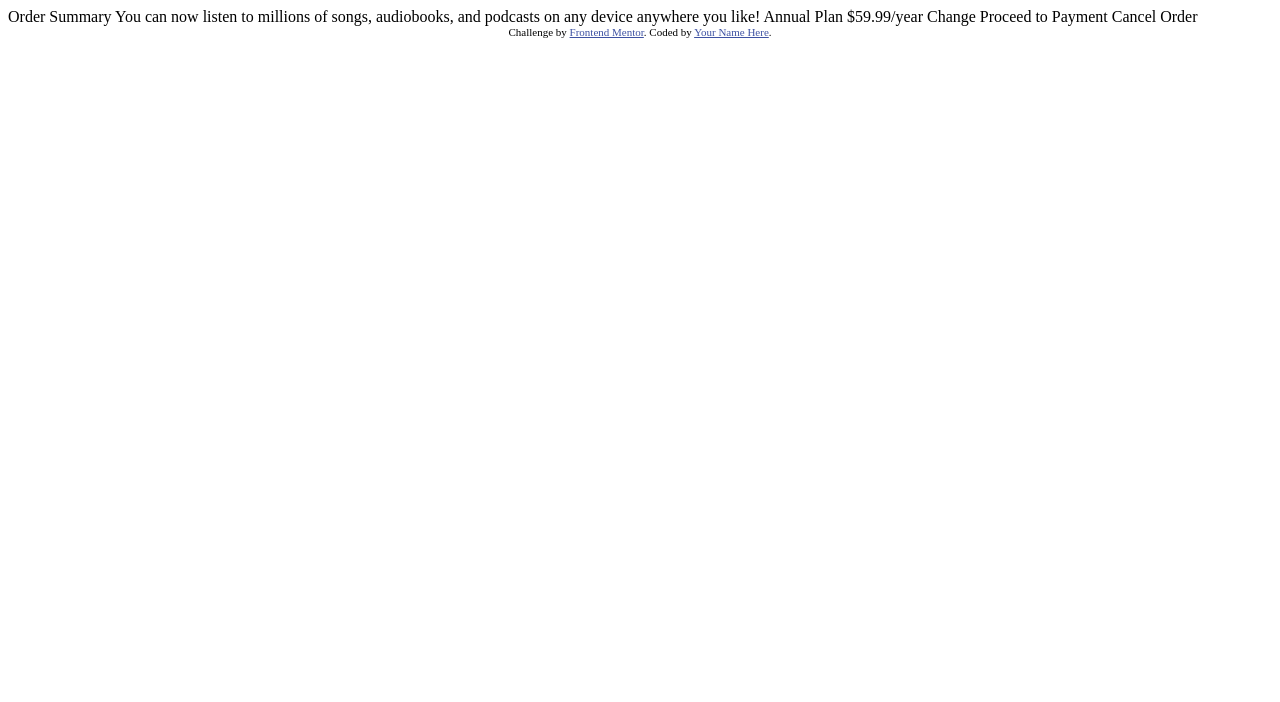
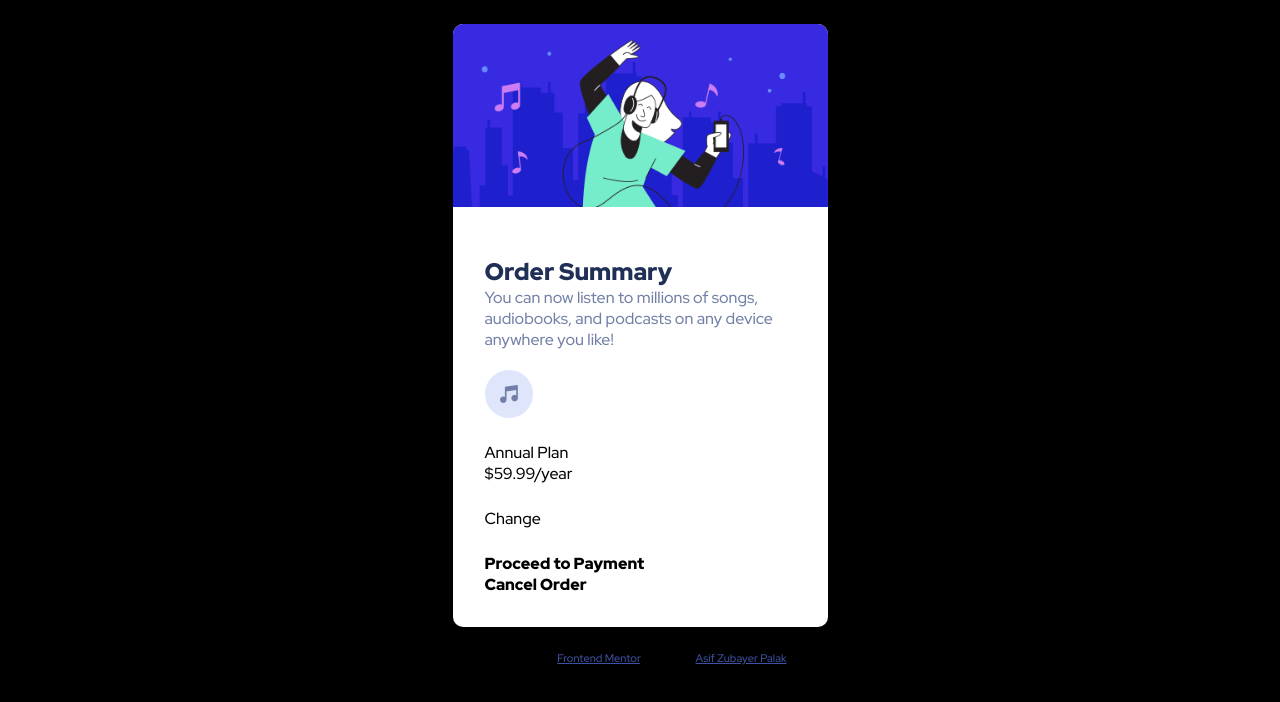
Before and after one commit to Acesif/Project-two, a plain HTML site: page index.html in a window 1280 px wide. Drawn offline with Linux system fonts and the light colour scheme.

Commit message:
initial commit

```diff
--- a/index.html
+++ b/index.html
@@ -5,33 +5,41 @@
   <meta name="viewport" content="width=device-width, initial-scale=1.0"> <!-- displays site properly based on user's device -->
 
   <link rel="icon" type="image/png" sizes="32x32" href="./images/favicon-32x32.png">
+  <link rel="stylesheet" href="style.css">
+  <link rel="preconnect" href="https://fonts.googleapis.com">
+  <link rel="preconnect" href="https://fonts.gstatic.com" crossorigin>
+  <link href="https://fonts.googleapis.com/css2?family=Red+Hat+Display:ital,wght@0,500;0,900;1,700&display=swap" rel="stylesheet">
 
   <title>Frontend Mentor | Order summary card</title>
 
-  <!-- Feel free to remove these styles or customise in your own stylesheet 👍 -->
-  <style>
-    .attribution { font-size: 11px; text-align: center; }
-    .attribution a { color: hsl(228, 45%, 44%); }
-  </style>
 </head>
 <body>
 
-  Order Summary
+  <div class="container">
+    <div class="picture"></div>
+    <div class="card">
+      <h2>Order Summary</h2>
 
-  You can now listen to millions of songs, audiobooks, and podcasts on any
-  device anywhere you like!
+      <p>You can now listen to millions of songs, audiobooks, and podcasts on any
+        device anywhere you like!</p>
 
-  Annual Plan
-  $59.99/year
+      <div class="cta-box">
 
-  Change
+        <ul>
+          <li class="icon"></li>
+          <li><span>Annual Plan</span>$59.99/year</li>
+          <li>Change</li>
+        </ul>
+      </div>
 
-  Proceed to Payment
-  Cancel Order
+      <h4>Proceed to Payment</h4>
+      <h4>Cancel Order</h4>
+    </div>
+  </div>
 
   <div class="attribution">
     Challenge by <a href="https://www.frontendmentor.io?ref=challenge" target="_blank">Frontend Mentor</a>.
-    Coded by <a href="#">Your Name Here</a>.
+    Coded by <a href="https://github.com/Acesif">Asif Zubayer Palak</a>.
   </div>
 </body>
 </html>
--- a/style.css
+++ b/style.css
@@ -0,0 +1,60 @@
+:root{
+
+    --Pale-blue: hsl(225, 100%, 94%);
+    --Bright-blue: hsl(245, 75%, 52%);
+    --Very-pale-blue: hsl(225, 100%, 98%);
+    --Desaturated-blue: hsl(224, 23%, 55%);
+    --Dark-blue: hsl(223, 47%, 23%);
+}
+*{
+    margin: 0;
+    padding: 0;
+    box-sizing: border-box;
+}
+body{
+    font-family: 'Red Hat Display', sans-serif;
+    background-color: black;
+    display: flex;
+    flex-direction: column;
+    justify-content: center;
+    align-items: center;
+}
+.container{
+    max-width: 375px;
+    background-color: white;
+    margin: 1.5rem;
+    border-radius: .625rem;
+}
+.container .card{
+    padding: 2rem;
+}
+.container h2{
+    color: var(--Dark-blue);
+}
+.container p{
+    color: var(--Desaturated-blue);
+}
+.container .picture{
+    background: url(./images/illustration-hero.png) no-repeat;
+    background-size: contain;
+    min-height: 200px;
+    border-radius: .625rem .625rem 0rem 0rem;
+}
+.attribution {
+    font-size: 11px;
+    text-align: center;
+}
+.attribution a {
+    color: hsl(228, 45%, 44%);
+}
+.container .icon{
+    margin-top: 1.25rem;
+    content: url(./images/icon-music.png);
+}
+.container ul li{
+    list-style: none;
+    padding-bottom: 1.5rem;
+}
+.container ul li span{
+    display: block;
+}
```
Also changed, not shown: images/favicon-32x32.png (deleted), images/icon-music.png (added), images/icon-music.svg (deleted), images/illustration-hero.png (added), images/illustration-hero.svg (deleted), images/pattern-background-desktop.png (added), images/pattern-background-desktop.svg (deleted), images/pattern-background-mobile.png (added), images/pattern-background-mobile.svg (deleted), 2 other files.
